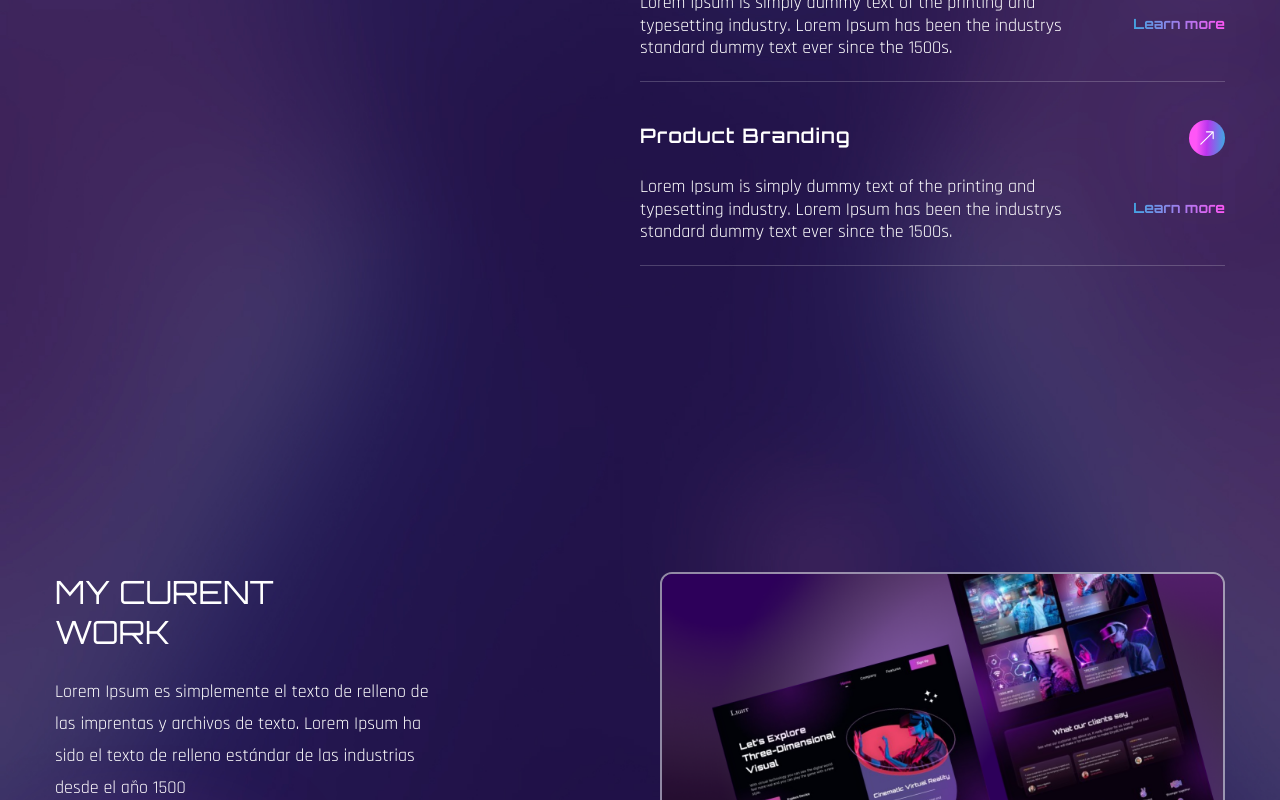
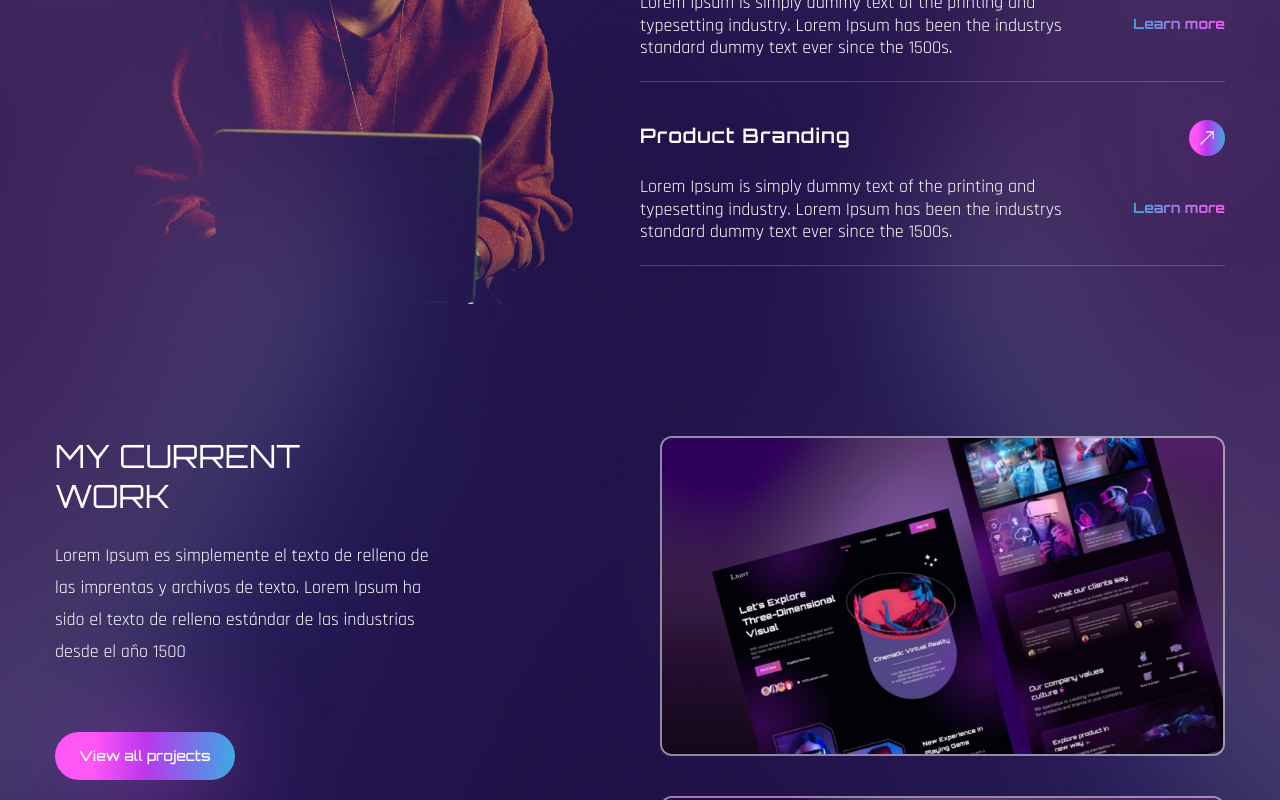
Before and after one commit to Treycie/Apt-Portfolio, a React (Create React App) app in the folder frontend/: page / in a window 1280 px wide. Shown: the part 2000-2800 px from the top of the page. Built offline with nearby package versions, Linux system fonts and the light colour scheme; a web font is replaced by a local one.

Commit message:
Change made to contact

```diff
--- a/frontend/src/components/contact/contact.jsx
+++ b/frontend/src/components/contact/contact.jsx
@@ -5,7 +5,7 @@ import { fadeIn } from "../../variants";
 const Contact = () => {
   return (
     <section className="py-16 lg:section" id="contact">
-      <div className="container mx-auto pt-96">
+      <div className="container mx-auto">
         <div className="flex flex-col lg:flex-row">
           <motion.div variants={fadeIn('right', 0.3)} initial='hidden' whileInView={'show'} viewport={{ once: false, amount: 0.3 }} className="flex-1 flex justify-start items-center">
             <div>
@@ -19,7 +19,7 @@ const Contact = () => {
             </div>
           </motion.div>
 
-          <form className="flex-1 border rounded-2xl flex flex-col gap-y-6 pb-24 p-6 items-start">
+          <form className="flex-1 border rounded-2xl flex flex-col gap-y-6 pb-20 p-6 items-start">
             <input
               className="bg-transparent border-b py-3 outline-none w-full placeholder:text-white focus:border-accent transition-all"
               type="text"
--- a/frontend/src/components/header/header.jsx
+++ b/frontend/src/components/header/header.jsx
@@ -11,6 +11,7 @@ const Header = () => {
         </a>
         <button className='btn btn-sm'>Download CV</button>
         <button className='btn btn-sm'>Dashboard</button>
+        <button className='btn btn-sm'>Blog</button>
        </div>
     </div>
   </header>
--- a/frontend/src/components/hero/hero.jsx
+++ b/frontend/src/components/hero/hero.jsx
@@ -13,7 +13,7 @@ const Hero = () => {
         <div className='flex flex-col gap-y-8 lg:flex-row lg:items-center lg:gap-x-12'>
           <div className='flex-1 text-center font-secondary lg:text-left'>
             <motion.h1 variants={fadeIn('up', 0.3)} initial='hidden' whileInView={'show'} viewport={{ once: false, amount: 0.7 }} className='text-[55px] font-bold leading-[0.8] lg:text-[110px]'>
-              EDNA <span>VALERIE</span>
+              BEN <span>AYDEN</span>
             </motion.h1>
             <motion.div variants={fadeIn('up', 0.4)} initial='hidden' whileInView={'show'} viewport={{ once: false, amount: 0.7 }} className='mb-6 text-[36px] lg:text-[60px] font-secondary font-semibold uppercase leading-[1]'>
               <span className='text-white mr-4'>I am a </span>
--- a/frontend/src/components/projects/projects.jsx
+++ b/frontend/src/components/projects/projects.jsx
@@ -6,11 +6,11 @@ import Img3 from '../../assets/images/portfolio-img3.png'
 const Projects = () => {
   return (
     <section className='section' id='work'>
-      <div className='container mx-auto pt-96'>
-        <div className='flex flex-col lg:flex-row gap-x-10'>
+      <div className='container mx-auto'>
+        <div className='flex flex-col lg:flex-row gap-x-10 pt-28'>
           <div className='flex-1 flex flex-col gap-y-12 mb-10 lg:mb-0'>
             <div>
-              <h2 className='h2 leading-tight tex-accent'>My Curent <br />Work</h2>
+              <h2 className='h2 leading-tight tex-accent'>My Current <br />Work</h2>
               <p className='max-w-sm mb-16'>Lorem Ipsum es simplemente el texto de relleno de las imprentas y archivos de texto. Lorem Ipsum ha sido el texto de relleno estándar de las industrias desde el año 1500</p>
               <button className='btn btn-sm'>View all projects</button>
             </div>
--- a/frontend/src/index.css
+++ b/frontend/src/index.css
@@ -77,8 +77,8 @@
     background-image: url(../src/assets/images/about.png);
   }
   .text-accent {
-    color: #B809C3; /* or any color you prefer */
+    color: #B809C3;
   }
-  .bg-services {
+  .lg\:bg-services {
     background-image: url(../src/assets/images/services.png);
   }
```
